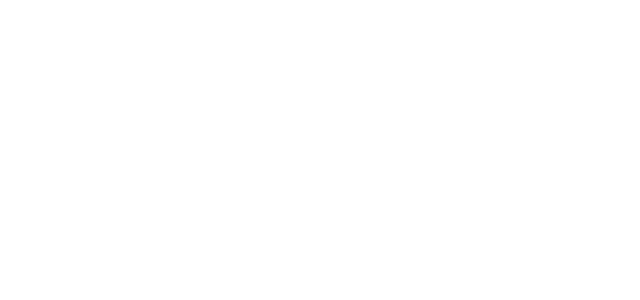
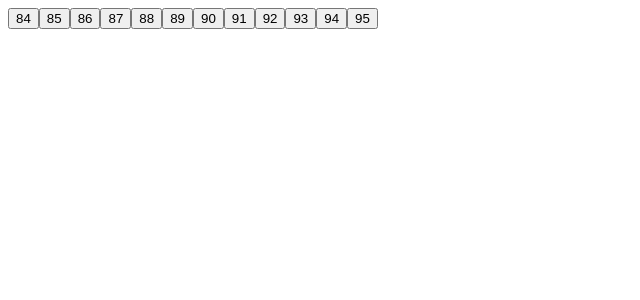
Before and after one commit to AlgumCorrupto/MTSmidSequencer, an Angular app in the folder MTSwebMIDIseq/: page / in a window 1280 px wide. Shown: the top 300 px of the page, without its empty margins (0-640 px from the left). Built offline with nearby package versions, Linux system fonts and the light colour scheme.

Commit message:
algoritmo de geração de notas funcional

```diff
--- a/MTSwebMIDIseq/src/app/keyboard/keyboard.component.html
+++ b/MTSwebMIDIseq/src/app/keyboard/keyboard.component.html
@@ -1,7 +1,7 @@
 <!-- I have no idea how to work with angular template binding sintax :DDDDDDDDDDD -->
 <div>
   <!-- Maps all of the note variables of the TS code the html document and when user clicks on it, it sends an event to the the keyboard.ts -->
-  <button *ngFor="let note of currentNotes ; let i=index;" [ngClass]="{'key' : true}" [attr.attribute ] (click)="noteOn(note)">
-    {{note.freq}}
+  <button *ngFor="let note of currentNotes ; let i=index;" [ngClass]="{'key' : true}" >
+    {{note.id}}
   </button>
 </div>
--- a/MTSwebMIDIseq/src/app/keyboard/keyboard.component.ts
+++ b/MTSwebMIDIseq/src/app/keyboard/keyboard.component.ts
@@ -15,8 +15,10 @@
   constructor(private synthService: SynthClassService){ }
 
   ngOnInit(): void {
+    this.synthService.start();
     this.getNotes()
     this.currentNotes = this.setCurrentOctave(7);
+    console.log("keyboard iniciou")
   }
 
   getNotes(){
--- a/MTSwebMIDIseq/src/app/synth/synth-class.service.ts
+++ b/MTSwebMIDIseq/src/app/synth/synth-class.service.ts
@@ -1,19 +1,14 @@
-import { Injectable, OnInit } from '@angular/core';
+import { Injectable} from '@angular/core';
 import { FreqbankInterface } from './FreqbankInterface';
 
 @Injectable({
   providedIn: 'root'
 })
-export class SynthClassService implements OnInit {
+export class SynthClassService{
   audioContext = new window.AudioContext()
   oscList = [];
   masterGainMode = null;
   noteTable: FreqbankInterface[] = [];
-  inited: boolean = false;
-  init() {
-    if (!this.inited)
-      this.inited = true;
-  }
 
   //see those red lines? i fucked up...
   //no more red lines, mom!!!
@@ -27,15 +22,16 @@
     let noteBank: FreqbankInterface[] = [];
 
     //find lowest note
-    while(lowestNoteFreq >= 20) {
+    do{
       lowestNoteFreq /= 2;
-    }
+    }while(lowestNoteFreq >= 20)
     threshold = lowestNoteFreq;
 
     //find highest note
-    while(highestNoteFreq >= 22000) {
+    do {
       highestNoteFreq *= 2;
-    }
+    }while(highestNoteFreq <= 5500)
+    console.log(highestNoteFreq);
 
     //fill octBank with values of the frequencies of the octave.
     while(threshold <= highestNoteFreq) {
@@ -55,11 +51,13 @@
         idCont++;
       }
     }
+    console.log(noteBank.length)
     return noteBank;
   }
 
-  ngOnInit(){
+  start(){
     this.noteTable = this.generateEDOnoteTable(440, 12);
+    console.log("synth iniciou!!")
   }
 
   constructor() {
```
